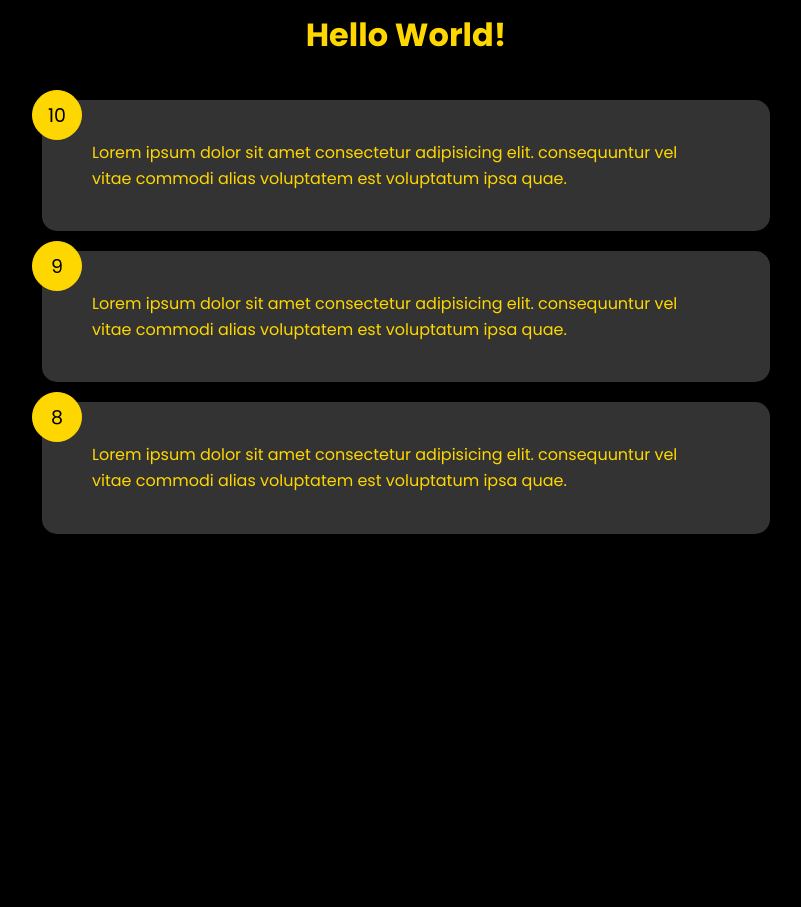
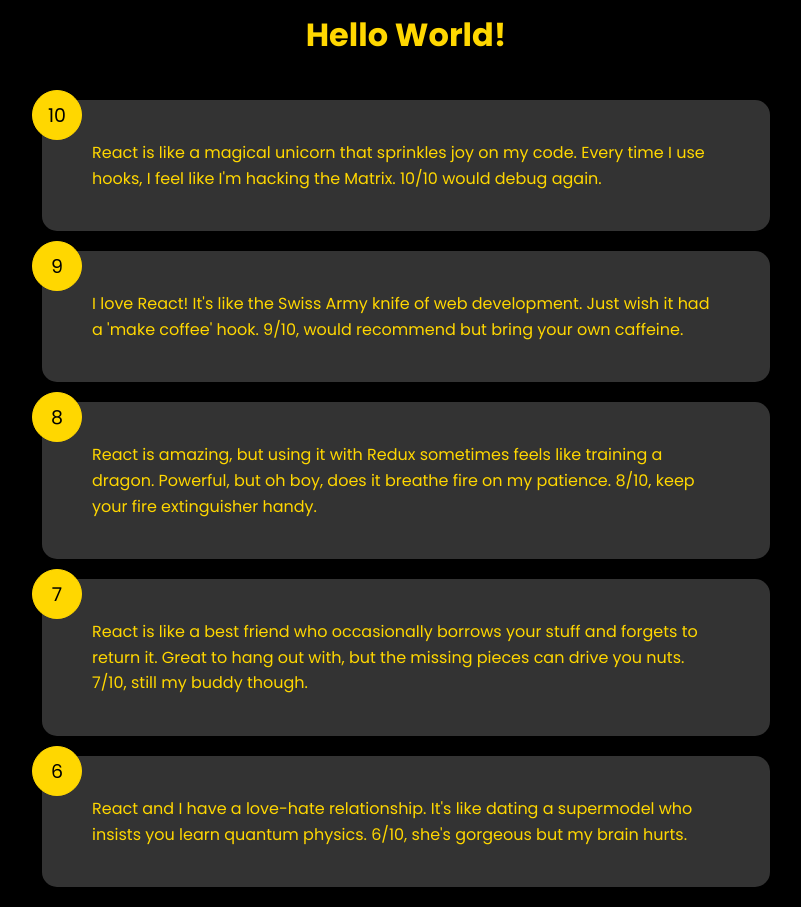
Before and after one commit to steven-oehley/ReactReview, a React (Create React App) app: page / in a window 1280 px wide. Shown: the whole page, without its empty margins (234-1035 px from the left). Before the commit the page ends 800 px from the top, so only its background shows below. Built offline with nearby package versions, Linux system fonts and the light colour scheme.

Commit message:
updated data file

```diff
--- a/src/data/FeedbackData.js
+++ b/src/data/FeedbackData.js
@@ -2,17 +2,27 @@
   {
     id: 1,
     rating: 10,
-    text: "Lorem ipsum dolor sit amet consectetur adipisicing elit. consequuntur vel vitae commodi alias voluptatem est voluptatum ipsa quae.",
+    text: "React is like a magical unicorn that sprinkles joy on my code. Every time I use hooks, I feel like I'm hacking the Matrix. 10/10 would debug again.",
   },
   {
     id: 2,
     rating: 9,
-    text: "Lorem ipsum dolor sit amet consectetur adipisicing elit. consequuntur vel vitae commodi alias voluptatem est voluptatum ipsa quae.",
+    text: "I love React! It's like the Swiss Army knife of web development. Just wish it had a 'make coffee' hook. 9/10, would recommend but bring your own caffeine.",
   },
   {
     id: 3,
     rating: 8,
-    text: "Lorem ipsum dolor sit amet consectetur adipisicing elit. consequuntur vel vitae commodi alias voluptatem est voluptatum ipsa quae.",
+    text: "React is amazing, but using it with Redux sometimes feels like training a dragon. Powerful, but oh boy, does it breathe fire on my patience. 8/10, keep your fire extinguisher handy.",
+  },
+  {
+    id: 4,
+    rating: 7,
+    text: "React is like a best friend who occasionally borrows your stuff and forgets to return it. Great to hang out with, but the missing pieces can drive you nuts. 7/10, still my buddy though.",
+  },
+  {
+    id: 5,
+    rating: 6,
+    text: "React and I have a love-hate relationship. It's like dating a supermodel who insists you learn quantum physics. 6/10, she's gorgeous but my brain hurts.",
   },
 ];
 
```
